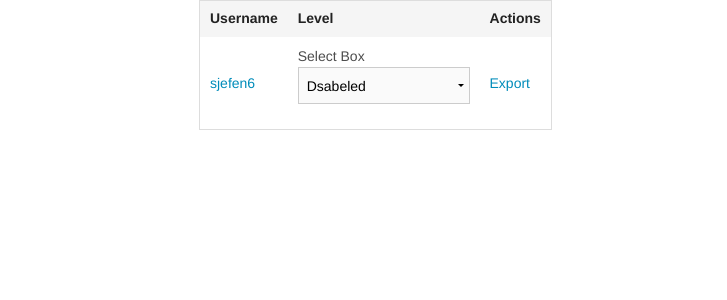
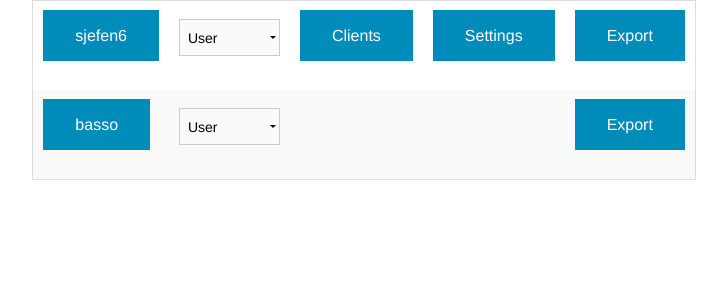
Before and after one commit to Castcloud/castcloud-php-server, a PHP site: page /templates/userlist.phtml in a window 1280 px wide. Shown: the top 300 px of the page, without its empty margins (206-933 px from the left). Run offline with PHP 8.4, Linux system fonts and the light colour scheme.

Commit message:
Userlist template. Sooooo ugly

```diff
--- a/management/templates/userlist.phtml
+++ b/management/templates/userlist.phtml
@@ -2,27 +2,48 @@
 include('header.phtml');
 ?>
 <div class="row">
-<div class="small-12 medium-6 medium-offset-3 columns">
+<div class="small-12 medium-10 medium-offset-1 columns">
 	<table>
-		<thead>
-			<th>Username</th>
-			<th>Level</th>
-			<th>Actions</th>
-		</thead>
 		<tbody>
+			<!-- Lists all users if Administrator, only yourself if user -->
 			<tr>
-				<td><a href="edit/sjefen6">sjefen6</a></td>
+				<td><span class="inline"><a href="edit/sjefen6" class="button">sjefen6</a></span></td>
+				<!-- Only for Administrators -->
 				<td>
-					<label>Select Box
-						<select>
-							<option value="-1">Dsabeled</option>
-							<option value="0">User</option>
-							<option value="100">Administrator</option>
-						</select>
-					</label>
+					<select>
+						<option value="-1">Disabled</option>
+						<option value="0" selected>User</option>
+						<option value="100">Administrator</option>
+					</select>
+      			</td>
+      			<!-- end only -->
+      			<!-- Should only be shown and accessible for the signed in user -->
+      			<td>
+      				<a href="export/sjefen6" class="button">Clients</a>
       			</td>
       			<td>
-      				<a href="export/sjefen6">Export</a>
+      				<a href="export/sjefen6" class="button">Settings</a>
+      			</td>
+      			<!-- end only -->
+      			<td>
+      				<a href="export/sjefen6" class="button">Export</a>
+      			</td>
+			</tr>
+			<tr>
+				<td><span class="inline"><a href="edit/sjefen6" class="button">basso</a></span></td>
+				<!-- Only for Administrators -->
+				<td>
+					<select>
+						<option value="-1">Disabled</option>
+						<option value="0" selected>User</option>
+						<option value="100">Administrator</option>
+					</select>
+      			</td>
+      			<!-- end only -->
+      			<td></td>
+      			<td></td>
+      			<td>
+      				<a href="export/sjefen6" class="button">Export</a>
       			</td>
 			</tr>
 		</tbody>
```
